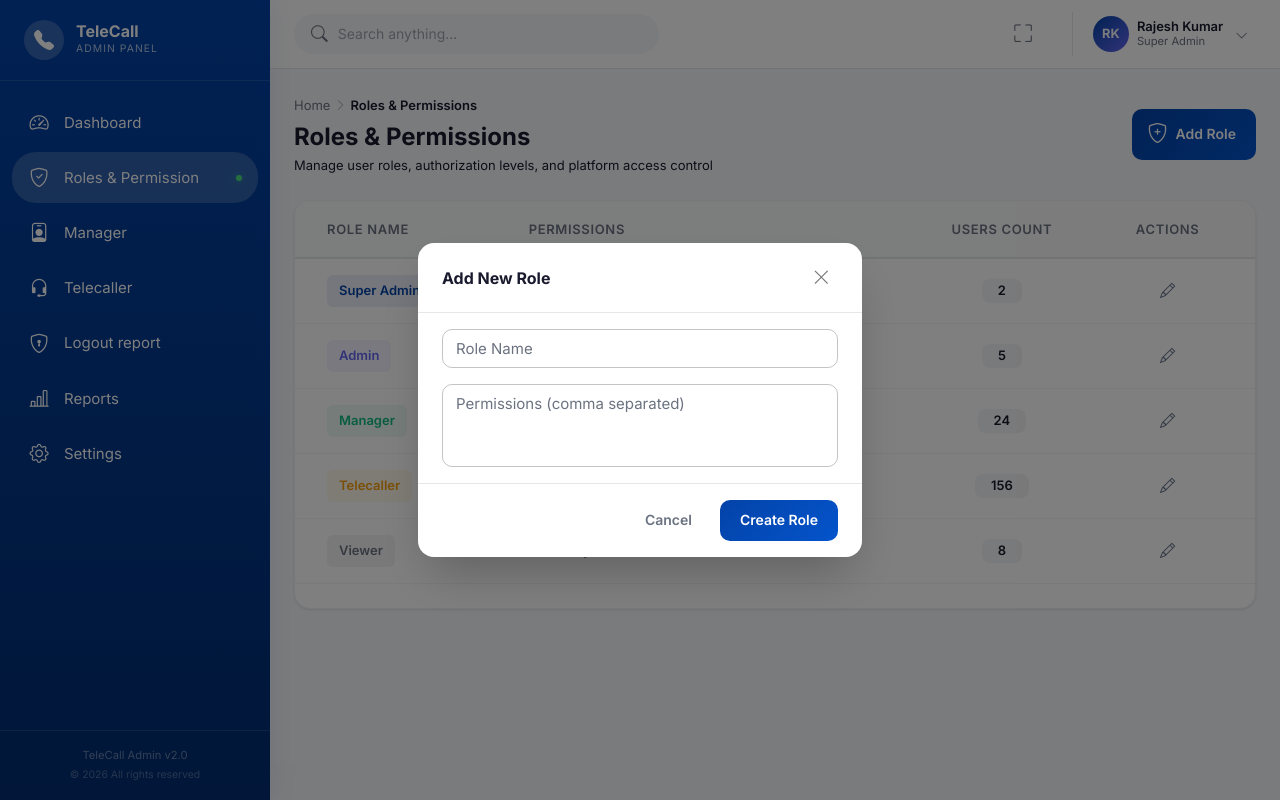
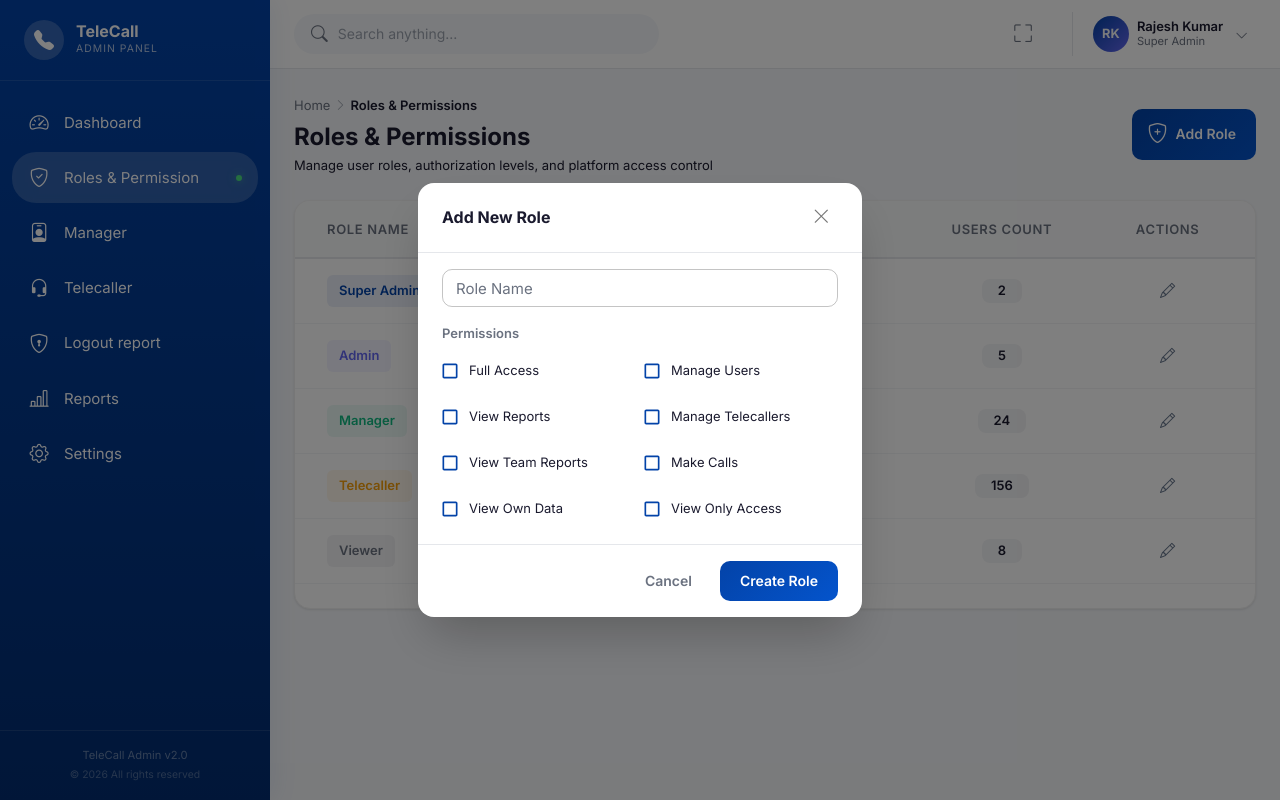
Before and after one commit to nivetha-1112/callora-admin, a React (Vite) app: page /roles-permissions in a window 1280 px wide. Both pictures are taken after a click on the button "Add Role". Built offline with nearby package versions, Linux system fonts and the light colour scheme.

Commit message:
changed roles and permissions section into checkbox style inside edit/create modal

```diff
--- a/src/pages/RolesPermissions/RolesPermissions.jsx
+++ b/src/pages/RolesPermissions/RolesPermissions.jsx
@@ -2,7 +2,7 @@ import React, { useState } from 'react';
 import {
   Box, Card, CardContent, Typography, Button, Table, TableBody, TableCell,
   TableContainer, TableHead, TableRow, Chip, IconButton, Dialog, DialogTitle,
-  DialogContent, DialogActions, TextField, Grid
+  DialogContent, DialogActions, TextField, Grid, Checkbox, FormControlLabel
 } from '@mui/material';
 import PageHeader from '../../components/PageHeader/PageHeader';
 import { useToast } from '../../context/ToastContext';
@@ -15,39 +15,69 @@ const initialRoles = [
   { id: 5, name: 'Viewer', permissions: 'View Only Access', users: 8, color: '#6b7280' },
 ];
 
+const availablePermissions = [
+  'Full Access',
+  'Manage Users',
+  'View Reports',
+  'Manage Telecallers',
+  'View Team Reports',
+  'Make Calls',
+  'View Own Data',
+  'View Only Access'
+];
+
 export default function RolesPermissions() {
   const { showToast } = useToast();
   const [roleList, setRoleList] = useState(initialRoles);
   const [open, setOpen] = useState(false);
   const [editingRole, setEditingRole] = useState(null);
-  const [formData, setFormData] = useState({ name: '', permissions: '' });
+  const [roleName, setRoleName] = useState('');
+  const [selectedPermissions, setSelectedPermissions] = useState([]);
 
   const handleEditClick = (role) => {
     setEditingRole(role);
-    setFormData({ name: role.name, permissions: role.permissions });
+    setRoleName(role.name);
+    // Parse permissions comma-separated string into an array
+    const perms = role.permissions.split(',').map(p => p.trim()).filter(Boolean);
+    setSelectedPermissions(perms);
     setOpen(true);
   };
 
   const handleAddClick = () => {
     setEditingRole(null);
-    setFormData({ name: '', permissions: '' });
+    setRoleName('');
+    setSelectedPermissions([]);
     setOpen(true);
   };
 
+  const handlePermissionToggle = (perm) => {
+    if (selectedPermissions.includes(perm)) {
+      setSelectedPermissions(prev => prev.filter(p => p !== perm));
+    } else {
+      setSelectedPermissions(prev => [...prev, perm]);
+    }
+  };
+
   const handleSave = () => {
-    if (!formData.name || !formData.permissions) {
-      showToast('Please fill in all fields', 'warning');
+    if (!roleName) {
+      showToast('Please enter a role name', 'warning');
+      return;
+    }
+    if (selectedPermissions.length === 0) {
+      showToast('Please select at least one permission', 'warning');
       return;
     }
 
+    const permissionsString = selectedPermissions.join(', ');
+
     if (editingRole) {
-      setRoleList(prev => prev.map(r => r.id === editingRole.id ? { ...r, name: formData.name, permissions: formData.permissions } : r));
+      setRoleList(prev => prev.map(r => r.id === editingRole.id ? { ...r, name: roleName, permissions: permissionsString } : r));
       showToast('Role updated successfully!', 'success');
     } else {
       const newRole = {
         id: roleList.length + 1,
-        name: formData.name,
-        permissions: formData.permissions,
+        name: roleName,
+        permissions: permissionsString,
         users: 0,
         color: '#6366f1'
       };
@@ -160,20 +190,34 @@ export default function RolesPermissions() {
                 fullWidth
                 label="Role Name"
                 size="small"
-                value={formData.name}
-                onChange={(e) => setFormData({ ...formData, name: e.target.value })}
+                value={roleName}
+                onChange={(e) => setRoleName(e.target.value)}
               />
             </Grid>
             <Grid size={12}>
-              <TextField
-                fullWidth
-                label="Permissions (comma separated)"
-                size="small"
-                multiline
-                rows={3}
-                value={formData.permissions}
-                onChange={(e) => setFormData({ ...formData, permissions: e.target.value })}
-              />
+              <Typography variant="subtitle2" sx={{ fontWeight: 600, mb: 1, color: 'text.secondary' }}>
+                Permissions
+              </Typography>
+              <Grid container spacing={1}>
+                {availablePermissions.map((perm) => (
+                  <Grid size={6} key={perm}>
+                    <FormControlLabel
+                      control={
+                        <Checkbox
+                          checked={selectedPermissions.includes(perm)}
+                          onChange={() => handlePermissionToggle(perm)}
+                          size="small"
+                          sx={{
+                            color: '#0343a8',
+                            '&.Mui-checked': { color: '#0343a8' }
+                          }}
+                        />
+                      }
+                      label={<Typography variant="body2" sx={{ fontSize: '0.8125rem' }}>{perm}</Typography>}
+                    />
+                  </Grid>
+                ))}
+              </Grid>
             </Grid>
           </Grid>
         </DialogContent>
```
